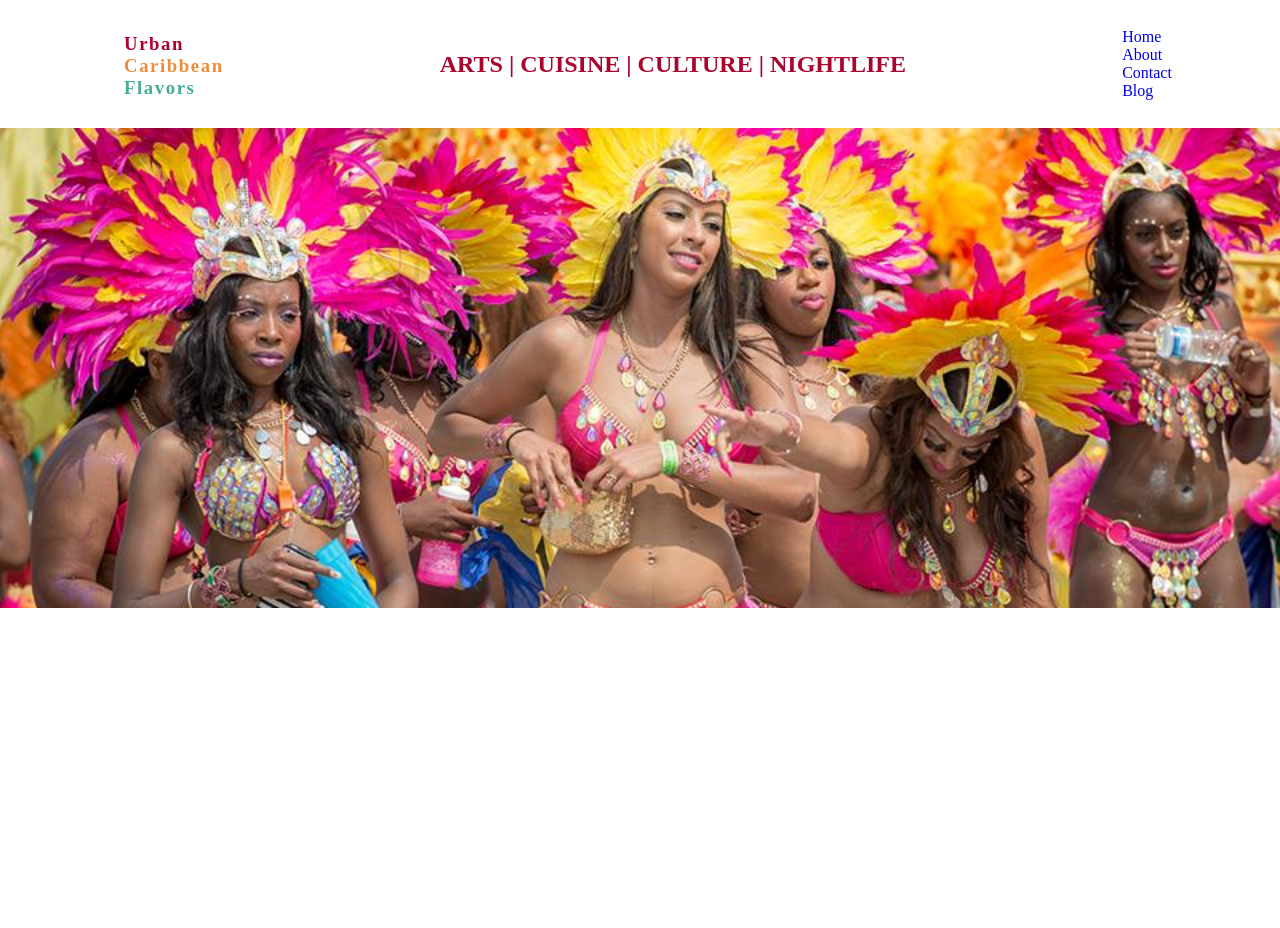
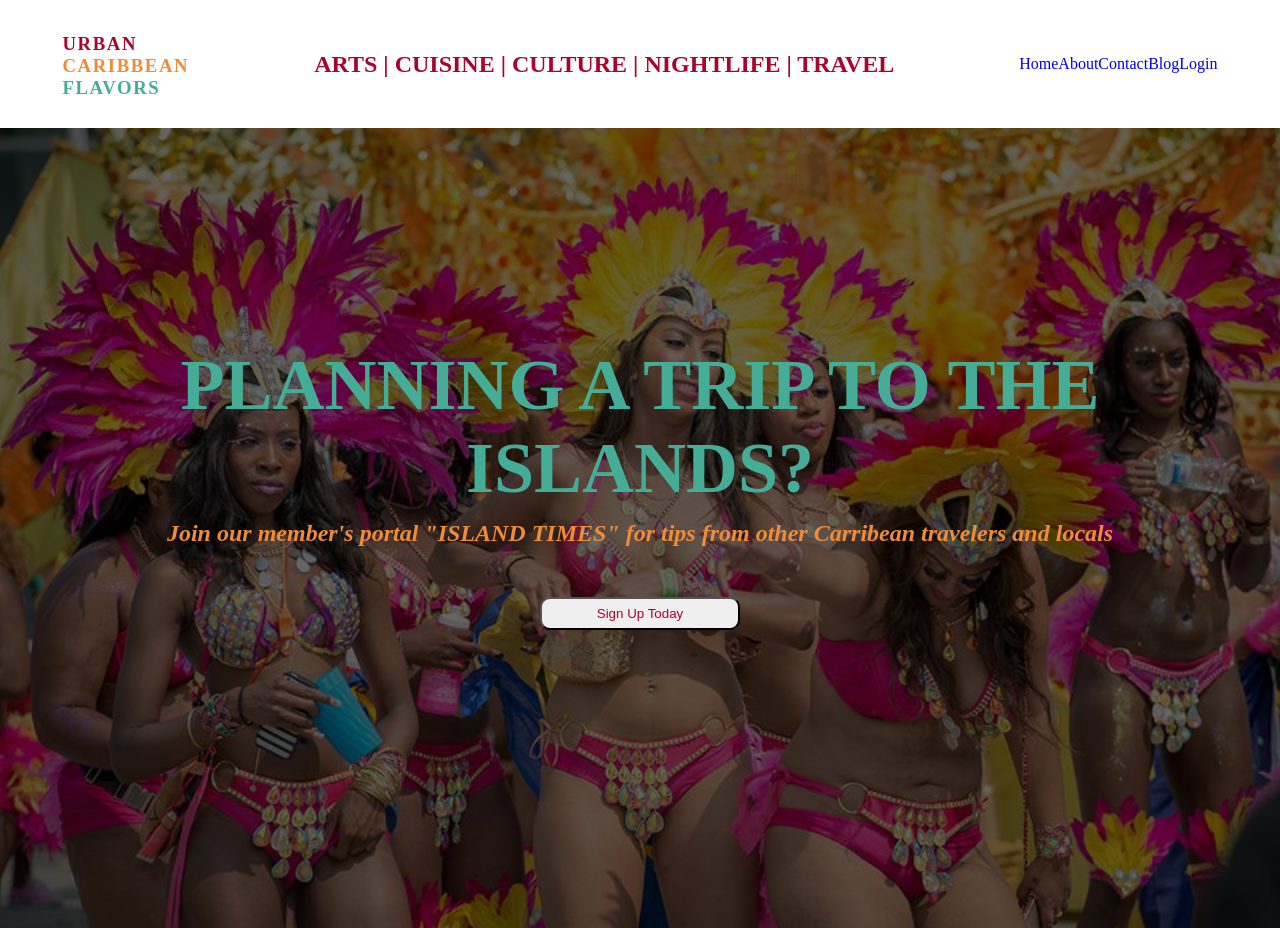
Before and after one commit to gilesomofa/urban-caribbean-flavors, a React (Create React App) app: page / in a window 1280 px wide. Before the commit the page ends 800 px from the top, so only its background shows below. Built offline with nearby package versions, Linux system fonts and the light colour scheme.

Commit message:
styled ui home, nav about

```diff
--- a/package.json
+++ b/package.json
@@ -3,6 +3,9 @@
   "version": "0.1.0",
   "private": true,
   "dependencies": {
+    "@fortawesome/fontawesome-svg-core": "^1.2.34",
+    "@fortawesome/free-solid-svg-icons": "^5.15.2",
+    "@fortawesome/react-fontawesome": "^0.1.14",
     "@material-ui/core": "^4.11.0",
     "@material-ui/icons": "^4.9.1",
     "@testing-library/jest-dom": "^4.2.4",
--- a/src/App.css
+++ b/src/App.css
@@ -2,6 +2,11 @@
   margin: 0;
   padding: 0;
   box-sizing: border-box;
+}
+:root{
+  --speed: 500ms;
+  --border: 1px solid #474a4d;
+  border-radius: 8px;
 }
 .App {
   height: 100vh;
@@ -12,10 +17,10 @@
   flex-direction: row;
   height: 8em;
   justify-content: space-around;
-  justify-items: flex-start;
+  /* justify-items: flex-start; */
   align-items: center;
 }
- a{
+a{
 text-decoration: none;
 font-size: 16px;
 }
@@ -23,57 +28,46 @@ font-size: 16px;
 text-align: center;
 color: rgb(170, 4, 45);
 }
-.nav .ul {
-  display: flex;
-  width: 100%;
-
-}
 li{
   list-style: none;
   text-decoration: none;
 }
-.nav .navList :hover {
+.navList{
+  display: flex;
+}
+.navList :hover {
   color: #45ad97;
-  font-size: 22px;
+  font-size: 17px;
 }
 .homePage {
-  background-image: url("./images/carnaval\ ladies.jpg");
+  background-image: linear-gradient(rgba(0, 0, 0, 0.6), rgba(0, 0, 0, 0.6)),url("./images/carnaval\ ladies.jpg");
   background-position: center center;
   background-size: cover;
   background-repeat: no-repeat;
   background-attachment: fixed;
   width: 100%;
-  height: 60vh;
+  height: 100vh;
   display: block;
+  text-align: center;}
+.homePage h1{
+  font-size: 72px;
+  color: #45ad97;
+  padding-top: 3em;
 }
-.homePage #tagline{
-  font-size: 50px;
-  padding-left: 1em;
-  color:  rgb(170, 4, 45);
-  padding-left: 2em;
-  padding-top: 2em;
+.homePage h2{
+  /* font-size: 60; */
+  font-style: italic;
+  color:#ee8c3a;
 }
 .title {
   display: flex;
   flex-direction: column;
   align-items: flex-start;
-  justify-content: center;
   text-align: center;
   padding-top: 2em;
-  padding-left: 1em;
   padding-bottom: 1.7em;
   vertical-align: middle;
   letter-spacing: .1em;
-}
-.cuisine {
-  font-style: italic;
-  color:  white;
-  text-align: center;
-  padding-top: 35px;
-}
-.cuisine h2{
-  letter-spacing: 5px;
-
 }
 .title .urban {
   color: #aa042d;
@@ -84,23 +78,13 @@ li{
 .title .flavors {
   color: #45ad97;
 }
-.nav p {
-  color: #eee7e8;
-  text-shadow: 2px 2px rgba(105, 105, 105, 0.7);
-  font-size: 25px;
-  font-style: italic;
-  /* padding-left: .2em; */
-  padding-top: .5em;
-  letter-spacing: 5px;
-  word-spacing: 1px;
-  /* position: relative; */
-  top: 10em;
-}
 
-.buttons {
-  display: flex;
-  justify-content: center;
-  list-style: none;
+ button{
+  width: 15em;
+  height: 2.5em;
+  border-radius: 10px;
+  margin-top: 50px;
+  color:#aa042d;
 }
 
 .Boxes {
@@ -133,19 +117,22 @@ li{
 }
 .aboutPageText p {
   margin-right: 25px;
-  font-size: 30px;
+  font-size: 25px;
 }
-
 .aboutPageText .redHead {
   color: #ee8c3a;
 }
-.aboutPageDo p{
+.aboutPageDo p {
   margin-right: 25px;
-  font-size: 30px;
+  font-size: 25px;
   width: 100%;
-
   }
-
+  .aboutTopper{
+text-align: center;
+  }
+  .aboutTopper h3{
+    color:#aa042d;
+  }
 .contactForm {
   height: 100vh;
   width: 100%;
--- a/src/components/About.js
+++ b/src/components/About.js
@@ -6,33 +6,30 @@ import Form from "../components/Form";
 function About() {
   return (
     <div className="aboutPageContainer">
+      <div className = "aboutTopper"><h3>Join our member's portal <span>"ISLAND TIMES" </span> for tips from other Carribean travelers and locals</h3>
+      <button className="signup">Sign Up Today</button></div>
       <div className="aboutPageText">
         <h1 className="greenHead">Who are we?</h1>
         <p>
-          First and foremost we are a team of learners! We are also creatives, designers, musicians, and artists.
-          Whether by birth, virtue of engagement, exposure, and/or
-          travel, we are passionate about Caribbean culture, history, arts,
-          music, sustainability, and let's not forget, food. We live in
+          First and foremost we are a team of learners who are passionate about Caribbean culture, history, arts,
+          music, and let's not forget, food. We live in
           different locations internationally and enjoy traveling to our
           respective islands to soak up the vibes and inspiration as often as we
           can.
         </p>
         <div className="aboutPageDo">
+
+      </div>
         <br/><br/>
         <h1 className="redHead">What Do We Do?</h1>
         <p>
-          Our website is inspired by and highlights the growing network of
-          ecologically minded travelers, traditionalists, artesans,
-          musicians, scholars,and businesses who operate in equitable, sustainable,
-          and culturally
-          responsive ways. We will share the stories of these inspiring
-          characters who champion the valued principals of the Caribbean
-          Character. It is our mission to amplify the reach, engagement, and
-          success of these people and their projects. We also hope you share you
-          stories and experiences in our app.
+          We are here to make your trip to the islands more enjoyable, whether you're cruising through or spending a couple weeks traveling around and want to go beyond being a tourist. We will share the stories of  inspiring places and the
+          people who champion the valued principals of the Caribbean
+          Character and Culture. It is our mission to amplify the reach, engagement, and
+          success of these people and their projects. We will also look forward to hearing your stories about your journey in the islands as well. You can share them in our members app. Click the link to sign up.
         </p>
       </div>
-      </div>
+
       <div className="mailListForm">
 
       </div>
--- a/src/components/Home.js
+++ b/src/components/Home.js
@@ -6,8 +6,13 @@ class Home extends Component {
   render() {
     return (
       <div className="homePage">
-          {/* <button id="sign in">Login</button>
-          <Login /> */}
+         <h1>PLANNING A TRIP TO THE ISLANDS?</h1>
+         <h2>Join our member's portal <span>"ISLAND TIMES" </span> for  tips from other Carribean travelers and locals</h2>
+
+
+
+          <button className="signup">Sign Up Today</button>
+          {/* <Login /> */}
 
       </div>
     );
--- a/src/components/Nav.js
+++ b/src/components/Nav.js
@@ -1,16 +1,21 @@
 import React from "react";
 import "../App.css";
+import { faBars } from '@fortawesome/free-solid-svg-icons'
+import { FontAwesomeIcon } from '@fortawesome/react-fontawesome'
+
+
 
 function Nav() {
   return (
     <div className="navContainer">
       <div className="title">
-          <h3 className="urban">Urban </h3>
-          <h3 className="caribbean">Caribbean </h3>
-          <h3 className="flavors">Flavors </h3>
+          <h3 className="urban">URBAN </h3>
+          <h3 className="caribbean">CARIBBEAN </h3>
+          <h3 className="flavors">FLAVORS </h3>
           </div>
-          <h2 id="cuisine">ARTS  |  CUISINE  |  CULTURE  |  NIGHTLIFE</h2>
-      <ul className="navList">
+          <h2 id="cuisine">ARTS  |  CUISINE  |  CULTURE  |  NIGHTLIFE | TRAVEL</h2>
+          <ul className="navList">
+
         <li>
           <a href="/" className="navLink">
             Home
@@ -31,10 +36,16 @@ function Nav() {
             Blog
           </a>
         </li>
-
+        <li>
+          <a href="/" className="navLink">
+            Login
+          </a>
+        </li>
       </ul>
+      <FontAwesomeIcon icon="fa-bars" />
 
     </div>
+
   );
 }
 
```
Also changed, not shown: 1 other file (tests, documents, lock files or other folders).
